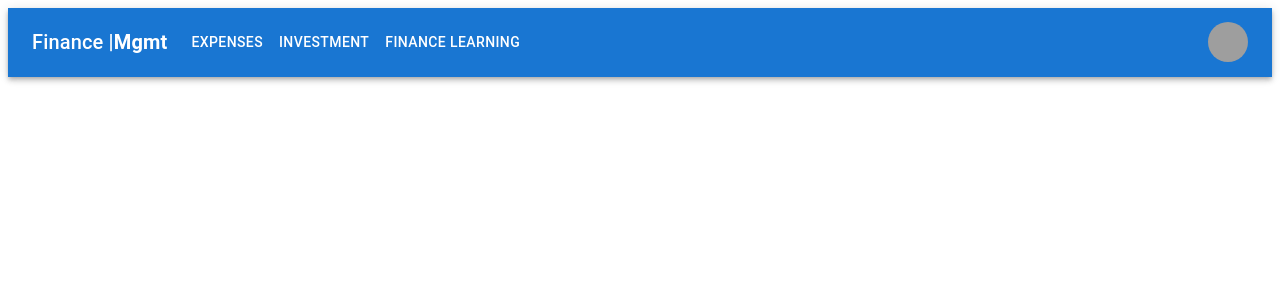
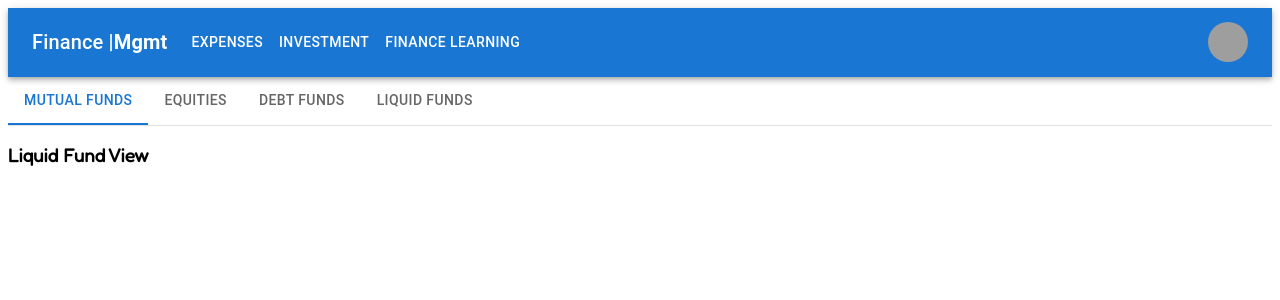
Before and after one commit to chandansutradhar2/react-finanace-app, a React (Create React App) app: page /investment/liquidfund in a window 1280 px wide. Shown: the top 300 px of the page. Built offline with nearby package versions, Linux system fonts and the light colour scheme; grey boxes are pictures that could not be loaded.

Commit message:
setting child routes demo

```diff
--- a/src/App.js
+++ b/src/App.js
@@ -5,7 +5,10 @@ import { HeaderBar } from "./Utility/HeaderBar/HeaderBar";
 import { BrowserRouter, Route, Routes } from "react-router-dom";
 import { InvestmentPage } from "./Investments/InvestementPage/InvestmentPage";
 import { LearningPage } from "./Learnings/LearningPage/LearningPage";
-
+import { MutualFund } from "./Investments/MutualFunds/MutualFund";
+import { DebtFund } from "./Investments/DebtFunds/DebtFund";
+import { Equities } from "./Investments/Equities/Equities";
+import { LiquidFund } from "./Investments/LiquidFunds/LiquidFund";
 function App() {
 	return (
 		<BrowserRouter>
@@ -13,7 +16,12 @@ function App() {
 			<Routes>
 				<Route path="/" element={<ExpensePage />} />
 				<Route path="/expense" element={<ExpensePage />} />
-				<Route path="/investment" element={<InvestmentPage />} />
+				<Route path="/investment" element={<InvestmentPage />}>
+					<Route path="mutualfund" element={<MutualFund />} />
+					<Route path="debtfund" element={<DebtFund />} />
+					<Route path="liquidfund" element={<LiquidFund />} />
+					<Route path="equities" element={<Equities />} />
+				</Route>
 				<Route path="/learning" element={<LearningPage />} />
 			</Routes>
 		</BrowserRouter>
--- /dev/null
+++ b/src/Investments/DebtFunds/DebtFund.js
@@ -0,0 +1,3 @@
+export function DebtFund() {
+	return <h3>Debt Fund View</h3>;
+}
--- /dev/null
+++ b/src/Investments/Equities/Equities.js
@@ -0,0 +1,3 @@
+export function Equities() {
+	return <h3>Equities View</h3>;
+}
--- a/src/Investments/InvestementPage/InvestmentPage.js
+++ b/src/Investments/InvestementPage/InvestmentPage.js
@@ -4,17 +4,38 @@ import Tabs from "@mui/material/Tabs";
 import Tab from "@mui/material/Tab";
 import Typography from "@mui/material/Typography";
 import Box from "@mui/material/Box";
+import { Outlet, useNavigate } from "react-router-dom";
+import { TabPanelUnstyled } from "@mui/base";
 
 export function InvestmentPage() {
+	const navigate = useNavigate();
 	const [value, setValue] = React.useState(0);
 
 	const handleChange = () => {};
 
 	const tabClicked = (val) => {
+		switch (val) {
+			case 0:
+				navigate("mutualfund");
+				break;
+			case 1:
+				navigate("equities");
+				break;
+			case 2:
+				navigate("debtfund");
+				break;
+			case 3:
+				navigate("liquidfund");
+				break;
+
+			default:
+				break;
+		}
 		setValue(val);
 	};
 
 	return (
+		<>
 			<Box sx={{ width: "100%" }}>
 				<Box sx={{ borderBottom: 1, borderColor: "divider" }}>
 					<Tabs
@@ -29,5 +50,9 @@ export function InvestmentPage() {
 					</Tabs>
 				</Box>
 			</Box>
+			<div>
+				<Outlet></Outlet>
+			</div>
+		</>
 	);
 }
--- /dev/null
+++ b/src/Investments/LiquidFunds/LiquidFund.js
@@ -0,0 +1,3 @@
+export function LiquidFund() {
+	return <h3>Liquid Fund View</h3>;
+}
--- /dev/null
+++ b/src/Investments/MutualFunds/MutualFund.js
@@ -0,0 +1,3 @@
+export function MutualFund() {
+	return <h3>Mutual Fund View</h3>;
+}
```
Lines whose indentation alone changed are shown as unchanged.
